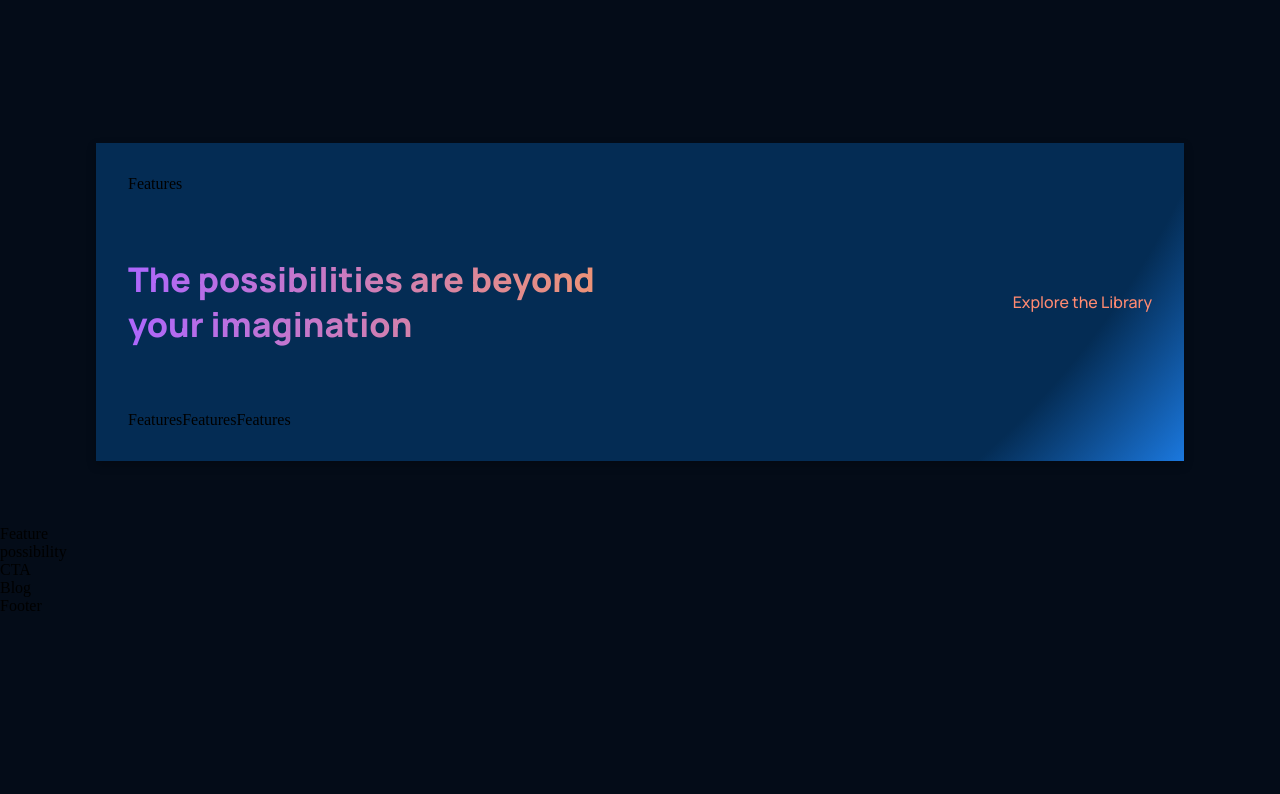
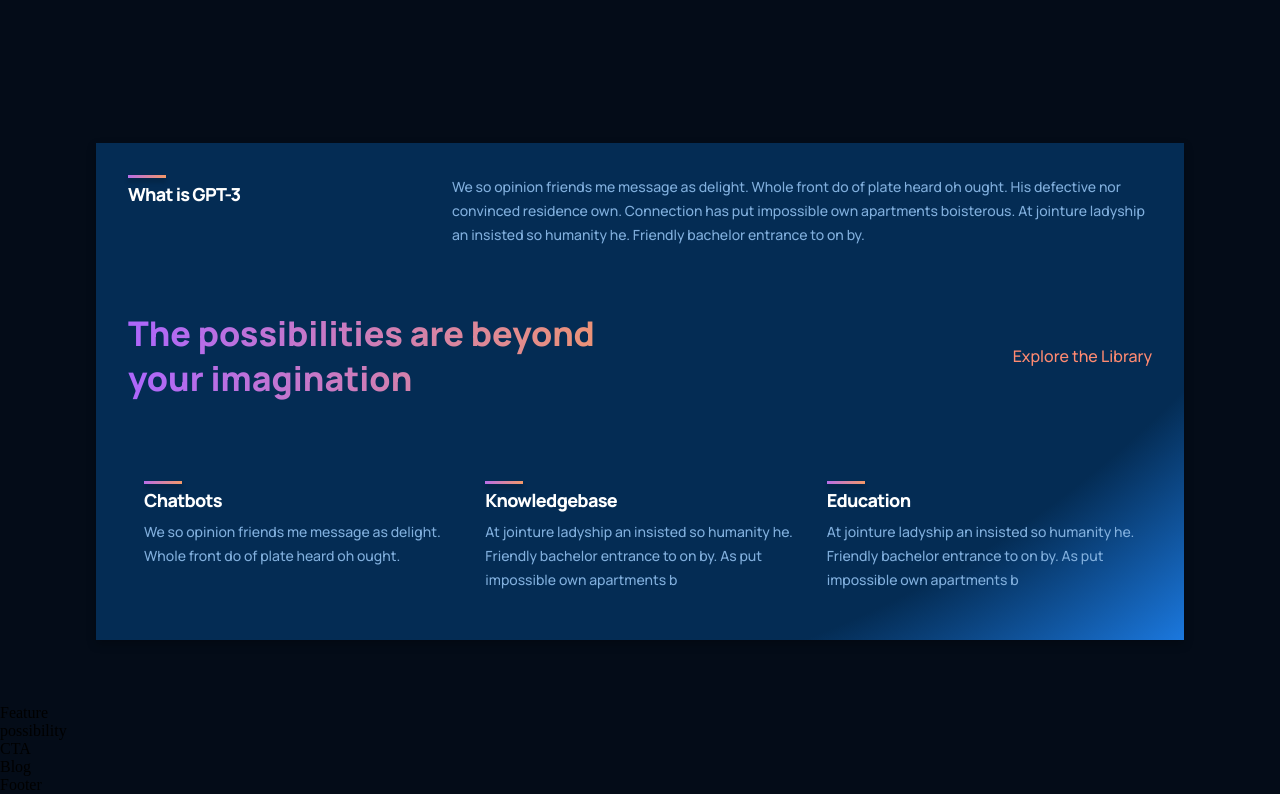
Before and after one commit to DEV-Gitanjali/Responsive_Morden_UI_UX_Website, a React (Create React App) app: page / in a window 1280 px wide. Shown: the part 1033-1827 px from the top of the page. Before the commit the page ends 1648 px from the top, so only its background shows below. Built offline with nearby package versions, Linux system fonts and the light colour scheme.

Commit message:
this code for feature

```diff
--- a/src/Components/feature/Feature.jsx
+++ b/src/Components/feature/Feature.jsx
@@ -1,12 +1,18 @@
 import React from 'react';
-import "./feature.css";
+import './feature.css';
 
-const Feature = () => {
-  return (
-    <div>
-      Features
+const Feature = ({ title, text }) => (
+  <div className="gpt3__features-container__feature">
+    <div className="gpt3__features-container__feature-title">
+      <div />
+      <h1>{title}</h1>
     </div>
-  )
-}
 
-export default Feature
+    <div className="gpt3__features-container_feature-text">
+      <p>{text}</p>
+    </div>
+
+  </div>
+);
+
+export default Feature;
--- a/src/Components/feature/feature.css
+++ b/src/Components/feature/feature.css
@@ -0,0 +1,61 @@
+.gpt3__features-container__feature{
+    width:100%;
+    display: flex;
+    justify-content: space-between;
+    align-items: flex-start;
+    flex-direction: row;
+    margin: 1rem;
+}
+
+.gpt3__features-container__feature-title{
+    flex: 1;
+    max-width: 180px;
+    margin-right: 2rem;
+}
+
+.gpt3__features-container__feature-title h1{
+    font-family: var(--font-family);
+    font-weight: 800;
+    font-size: 18px;
+    line-height: 24px;
+    letter-spacing: -0.04em;
+    color: #fff;
+}
+
+.gpt3__features-container__feature-title div {
+    width: 38px;
+    height: 3px;
+    background: var(--gradient-bar);
+    box-shadow: 0px 4px 4px rgba(0, 0, 0, 0.25);
+    margin-bottom: 0.25rem;
+}
+
+.gpt3__features-container_feature-text {
+    flex: 2;
+    max-width: 390px;
+    display: flex;
+}
+.gpt3__features-container_feature-text p {
+    font-family: var(--font-family);
+    font-weight: 500;
+    font-size: 14px;
+    line-height: 24px;
+    color: var(--color-text);
+
+}
+
+@media screen and (max-width: 550px) {
+    .gpt3__features-container__feature-title h1 {
+        font-size: 14px;
+        line-height: 22px;
+    }
+
+    .gpt3__features-container_feature-text p {
+        font-size: 12px;
+        line-height: 20px;
+    }
+
+    .gpt3__features-container__feature {
+        margin: 1rem 0;
+    }
+}
```
